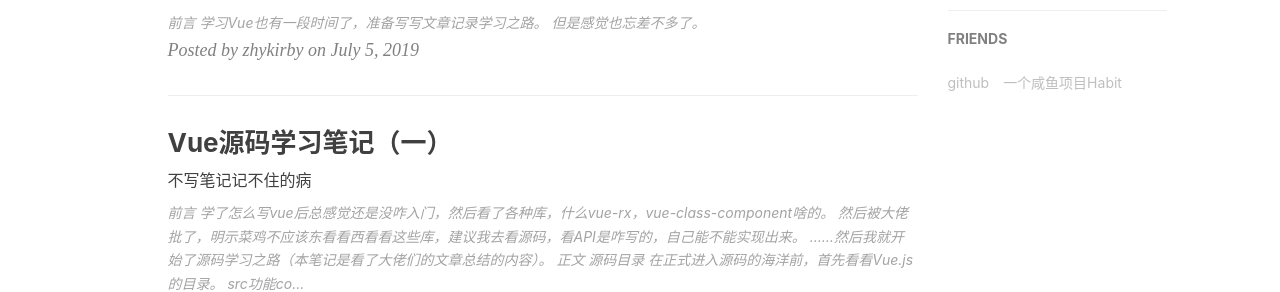
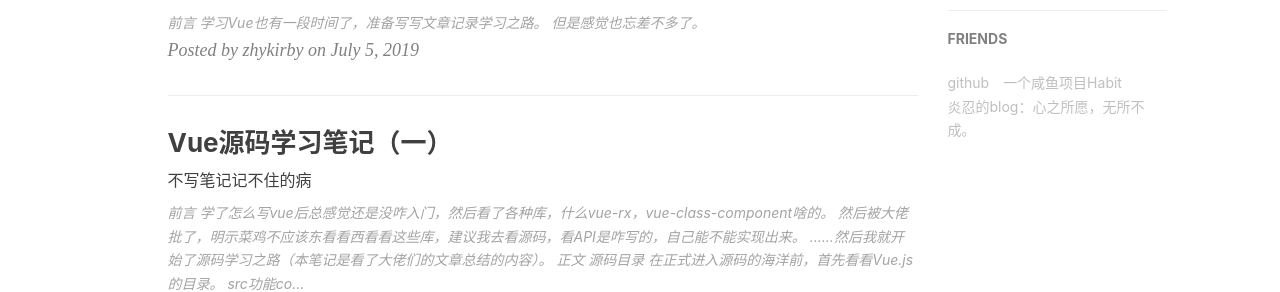
Before and after one commit to zhykirby/zhykirby.github.io, a Jekyll site: the page built from index.html, in a window 1280 px wide. Shown: the part 969-1261 px from the top of the page. Built offline with Jekyll 4.4.1, drawn with Linux system fonts in a browser that asks for light colours; nearby versions of some CDN libraries; the list of posts is cut into pages by our own code; comment, search, counter and statistics services are not loaded.

Commit message:
feat: friends link

```diff
--- a/_config.yml
+++ b/_config.yml
@@ -105,5 +105,8 @@ friends: [
     },{
         title: "一个咸鱼项目Habit",
         href: "http://www.zhykirby.com"
+    },{
+        title: "炎忍的blog：心之所愿，无所不成。",
+        href: "http://blog.endureblaze.cn"
     }
 ]
```
